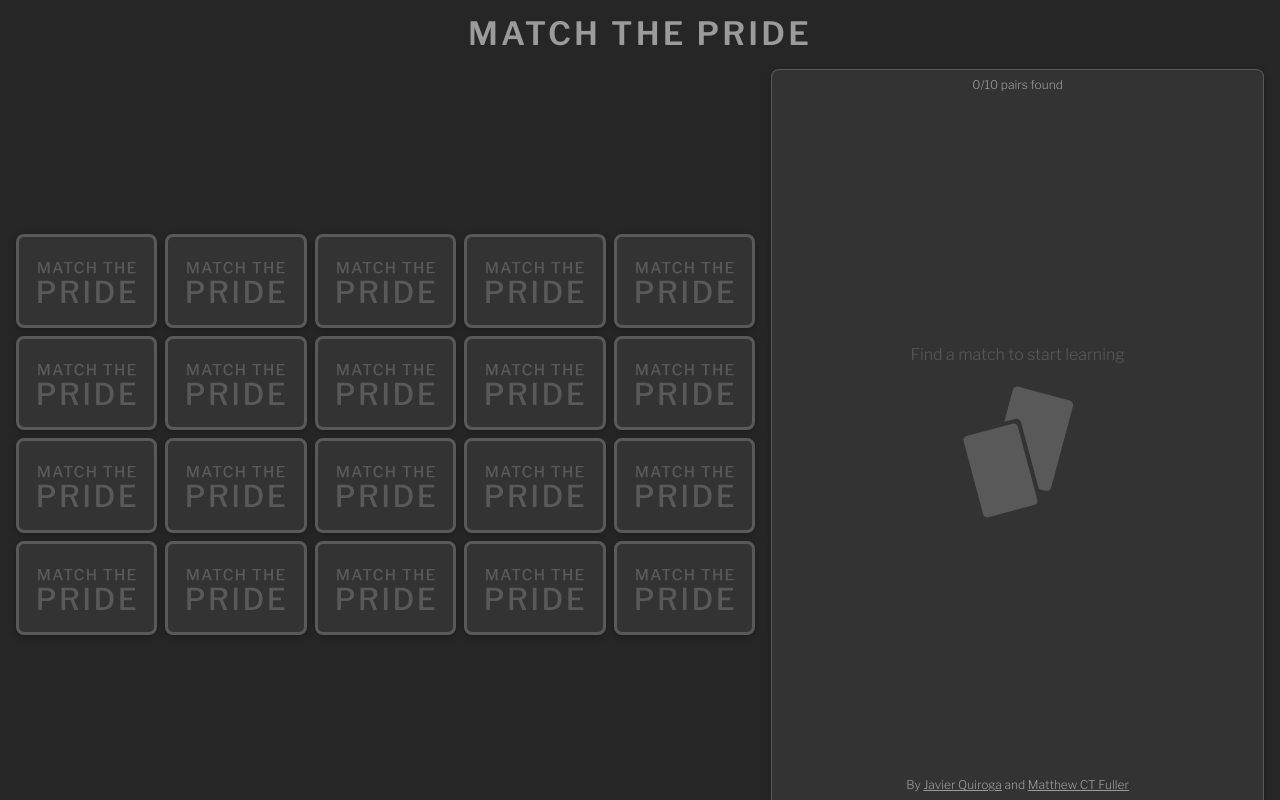
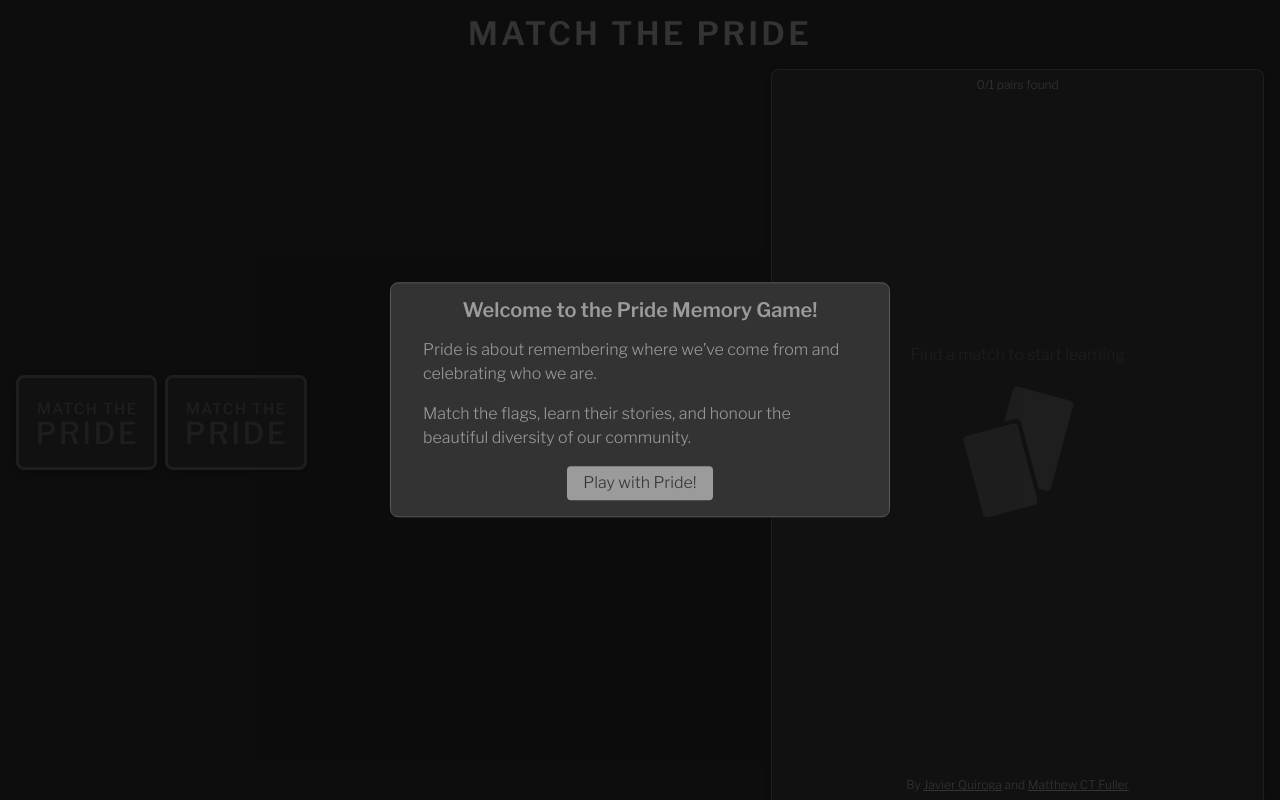
Before and after one commit to cd-javier/pride-memory-game, a React (Vite) app: page / in a window 1280 px wide. Built offline with nearby package versions, Linux system fonts and the light colour scheme.

Commit message:
feat: Add initial overlay by repurposing CompletionOverlay

```diff
--- a/src/App.jsx
+++ b/src/App.jsx
@@ -1,18 +1,20 @@
 import { useState } from 'react';
 import './App.css';
-import Game from './game/Game';
+import Game from './Game/Game';
 import Legend from './Legend/Legend';
-import CompletionOverlay from './CompletionOverlay/CompletionOverlay';
+import Overlay from './Overlay/Overlay';
 
 function App({ deck }) {
   const [discoveredCards, setDiscoveredCards] = useState([]);
-  const [showOverlay, setShowOverlay] = useState(false);
+  const [showInitialOverlay, setShowInitialOverlay] = useState(true);
+  const [showCompletionOverlay, setShowCompletionOverlay] = useState(false);
 
   function triggerDiscover(card) {
     const discoveredDeck = [{ ...card, isOpen: false }, ...discoveredCards];
     setDiscoveredCards(discoveredDeck);
+
     if (discoveredDeck.length === deck.length) {
-      setShowOverlay(true);
+      setShowCompletionOverlay(true);
     }
   }
 
@@ -28,14 +30,46 @@ function App({ deck }) {
     );
   }
 
-  function closeOverlay() {
-    setShowOverlay(false);
+  function closeInitialOverlay() {
+    setShowInitialOverlay(false);
+  }
+
+  function closeCompletionOverlay() {
+    setShowCompletionOverlay(false);
   }
 
   return (
     <div className="app">
+      {showInitialOverlay && (
+        <Overlay
+          closeOverlay={closeInitialOverlay}
+          buttonContent="Play with Pride!"
+        >
+          <h2>Welcome to the Pride Memory Game!</h2>
+          <p>
+            Pride is about remembering where we’ve come from and celebrating who
+            we are.
+          </p>
+          <p>
+            Match the flags, learn their stories, and honour the beautiful
+            diversity of our community.
+          </p>
+        </Overlay>
+      )}
+      {showCompletionOverlay && (
+        <Overlay
+          closeOverlay={closeCompletionOverlay}
+          showConfetti
+          buttonContent="Explore the flags"
+        >
+          <h2>All Pairs Found!</h2>
+          <p>
+            You’ve matched every pride flag! Now take a moment to explore what
+            each one stands for.
+          </p>
+        </Overlay>
+      )}
       <h1>MATCH THE PRIDE</h1>
-      {showOverlay && <CompletionOverlay closeOverlay={closeOverlay} />}
       <Game originalDeck={deck} triggerDiscover={triggerDiscover} />
       <Legend
         deck={discoveredCards}
--- a/src/CompletionOverlay/CompletionOverlay.jsx
+++ /dev/null
@@ -1,40 +0,0 @@
-import './CompletionOverlay.css';
-import confetti from 'canvas-confetti';
-import { useEffect } from 'react';
-
-export default function CompletionOverlay({ closeOverlay }) {
-  function handleClick() {
-    closeOverlay();
-  }
-
-  useEffect(() => {
-    confetti({
-      particleCount: 300,
-      spread: 160,
-      ticks: 300,
-      colors: [
-        '#E50202',
-        '#FF8B00',
-        '#FFED04',
-        '#008128',
-        '#004DFF',
-        '#760689',
-      ],
-    });
-  }, []);
-
-  return (
-    <div className="overlay">
-      <div className="modal">
-        <h2>All Pairs Found!</h2>
-        <p>
-          You’ve matched every pride flag! Now take a moment to explore what
-          each one stands for.
-        </p>
-        <button type="button" onClick={handleClick}>
-          Explore the flags
-        </button>
-      </div>
-    </div>
-  );
-}
--- /dev/null
+++ b/src/Overlay/Overlay.jsx
@@ -0,0 +1,39 @@
+import './Overlay.css';
+import confetti from 'canvas-confetti';
+import { useEffect } from 'react';
+
+export default function Overlay({
+  closeOverlay,
+  showConfetti = false,
+  buttonContent = 'Close',
+  children,
+}) {
+  useEffect(() => {
+    if (showConfetti) {
+      confetti({
+        particleCount: 300,
+        spread: 160,
+        ticks: 300,
+        colors: [
+          '#E50202',
+          '#FF8B00',
+          '#FFED04',
+          '#008128',
+          '#004DFF',
+          '#760689',
+        ],
+      });
+    }
+  }, [showConfetti]);
+
+  return (
+    <div className="overlay">
+      <div className="modal">
+        {children}
+        <button type="button" onClick={closeOverlay}>
+          {buttonContent}
+        </button>
+      </div>
+    </div>
+  );
+}
--- a/src/deck.js
+++ b/src/deck.js
@@ -25,131 +25,131 @@ const deck = [
       title: 'Link',
     },
   },
-  {
-    keyword: 'trans',
-    img: trans,
-    heading: 'Transgender Pride Flag',
-    description: [
-      'Designed in 1999 by activist Monica Helms and debuted in 2000.',
-      'The flag features three colors: light blue to represent traditional masculinity, pink for femininity, and white to symbolize those who are transitioning, intersex, or identify outside the binary.',
-      "The symmetrical layout, which means it’s always flown correctly no matter how it's oriented.",
-    ],
-    link: {
-      src: '#',
-      title: 'Link',
-    },
-  },
-  {
-    keyword: 'progress',
-    img: progress,
-    heading: 'Intersex-Inclusive Progress Flag',
-    description: [
-      'Introduced by Valentino Vecchietti in 2021, builds upon earlier pride symbols to create a more inclusive design.',
-      'It incorporates the 2018 Progress Pride Flag by Daniel Quasar (known for its chevron of black, brown, light blue, pink, and white stripes representing marginalized and trans communities) and the intersex flag, adding a bold yellow triangle and purple circle to the left.',
-      'Yellow and purple are chosen as neutral colors, avoiding traditional gender-coded palettes.',
-    ],
-    link: {
-      src: '#',
-      title: 'Link',
-    },
-  },
-  {
-    keyword: 'lesbian',
-    img: lesbian,
-    heading: 'Lesbian Pride Flag',
-    description: [
-      'The first Lesbian Pride Flag appeared in 1999 with a labrys axe and triangle, but fell out of favor due to exclusion concerns and historical baggage.',
-      'Today, the most common version is the 2018 sunset flag by Emily Gwen. It uses warm shades of orange, pink, and red to represent womanhood, community, love, and gender nonconformity.',
-    ],
-    link: {
-      src: '#',
-      title: 'Link',
-    },
-  },
-  {
-    keyword: 'bisexual',
-    img: bisexual,
-    heading: 'Bisexual Pride Flag',
-    description: [
-      'Created by Michael Page in 1998 to boost bisexual visibility.',
-      'It uses pink to represent same-gender attraction, blue for attraction to other genders, and purple in the middle to show overlap and inclusion across the spectrum.',
-      'The flag was first introduced at BiCafe, an early online bisexual community, in December 1998',
-    ],
-    link: {
-      src: '#',
-      title: 'Link',
-    },
-  },
-  {
-    keyword: 'pansexual',
-    img: pansexual,
-    heading: 'Pansexual Pride Flag',
-    description: [
-      'Emerged around 2010 to define distinct pansexual identity.',
-      'The flag uses three stripes: pink for attraction to women, blue for men, and yellow for non-binary or other gender identities.',
-      'The yellow stripe specifically adds non-binary inclusivity to the traditional orientation spectrum.',
-    ],
-    link: {
-      src: '#',
-      title: 'Link',
-    },
-  },
-  {
-    keyword: 'asexual',
-    img: asexual,
-    heading: 'Asexual Pride Flag',
-    description: [
-      'Created in 2010 through a community contest hosted by the Asexuality Visibility & Education Network.',
-      'The flag features four stripes: black for asexuality, gray for gray-asexual and demisexual identities, white for allies, and purple for the shared community.',
-      'The gray stripe represents those whose experiences fall somewhere between sexual and asexual.',
-    ],
-    link: {
-      src: '#',
-      title: 'Link',
-    },
-  },
-  {
-    keyword: 'genderqueer',
-    img: genderqueer,
-    heading: 'Genderqueer Pride Flag',
-    description: [
-      'Designed by Marilyn Roxie in 2011, evolving from earlier 2010 versions.',
-      'The flag has three colors: lavender for androgyny, white for agender identities, and green for those who identify outside the binary.',
-      'Lavender blends traditional male (blue) and female (pink) colors, embodying queer identity.',
-    ],
-    link: {
-      src: '#',
-      title: 'Link',
-    },
-  },
-  {
-    keyword: 'nonbinary',
-    img: nonbinary,
-    heading: 'Non-binary Pride Flag',
-    description: [
-      'Created in 2014 by Kye Rowan, then aged 17, to complement—not replace—the genderqueer flag.',
-      'The flag has four stripes: yellow for non-binary identities, white for multiple genders, purple for a mix of male and female, and black for those who are agender.',
-      'It drew international attention during Eurovision 2024, when performer Nemo snuck the flag on stage.',
-    ],
-    link: {
-      src: '#',
-      title: 'Link',
-    },
-  },
-  {
-    keyword: 'ally',
-    img: ally,
-    heading: 'Ally Pride Flag',
-    description: [
-      'Emerged in the early 2000s combining straight flag stripes with a rainbow “A” .',
-      'It features black and white stripes to represent straight and cisgender identities, with a rainbow-colored “A”.',
-      'The “A” symbolizes both "ally" and "advocate" a subtle but meaningful nod to support.',
-    ],
-    link: {
-      src: '#',
-      title: 'Link',
-    },
-  },
+  // {
+  //   keyword: 'trans',
+  //   img: trans,
+  //   heading: 'Transgender Pride Flag',
+  //   description: [
+  //     'Designed in 1999 by activist Monica Helms and debuted in 2000.',
+  //     'The flag features three colors: light blue to represent traditional masculinity, pink for femininity, and white to symbolize those who are transitioning, intersex, or identify outside the binary.',
+  //     "The symmetrical layout, which means it’s always flown correctly no matter how it's oriented.",
+  //   ],
+  //   link: {
+  //     src: '#',
+  //     title: 'Link',
+  //   },
+  // },
+  // {
+  //   keyword: 'progress',
+  //   img: progress,
+  //   heading: 'Intersex-Inclusive Progress Flag',
+  //   description: [
+  //     'Introduced by Valentino Vecchietti in 2021, builds upon earlier pride symbols to create a more inclusive design.',
+  //     'It incorporates the 2018 Progress Pride Flag by Daniel Quasar (known for its chevron of black, brown, light blue, pink, and white stripes representing marginalized and trans communities) and the intersex flag, adding a bold yellow triangle and purple circle to the left.',
+  //     'Yellow and purple are chosen as neutral colors, avoiding traditional gender-coded palettes.',
+  //   ],
+  //   link: {
+  //     src: '#',
+  //     title: 'Link',
+  //   },
+  // },
+  // {
+  //   keyword: 'lesbian',
+  //   img: lesbian,
+  //   heading: 'Lesbian Pride Flag',
+  //   description: [
+  //     'The first Lesbian Pride Flag appeared in 1999 with a labrys axe and triangle, but fell out of favor due to exclusion concerns and historical baggage.',
+  //     'Today, the most common version is the 2018 sunset flag by Emily Gwen. It uses warm shades of orange, pink, and red to represent womanhood, community, love, and gender nonconformity.',
+  //   ],
+  //   link: {
+  //     src: '#',
+  //     title: 'Link',
+  //   },
+  // },
+  // {
+  //   keyword: 'bisexual',
+  //   img: bisexual,
+  //   heading: 'Bisexual Pride Flag',
+  //   description: [
+  //     'Created by Michael Page in 1998 to boost bisexual visibility.',
+  //     'It uses pink to represent same-gender attraction, blue for attraction to other genders, and purple in the middle to show overlap and inclusion across the spectrum.',
+  //     'The flag was first introduced at BiCafe, an early online bisexual community, in December 1998',
+  //   ],
+  //   link: {
+  //     src: '#',
+  //     title: 'Link',
+  //   },
+  // },
+  // {
+  //   keyword: 'pansexual',
+  //   img: pansexual,
+  //   heading: 'Pansexual Pride Flag',
+  //   description: [
+  //     'Emerged around 2010 to define distinct pansexual identity.',
+  //     'The flag uses three stripes: pink for attraction to women, blue for men, and yellow for non-binary or other gender identities.',
+  //     'The yellow stripe specifically adds non-binary inclusivity to the traditional orientation spectrum.',
+  //   ],
+  //   link: {
+  //     src: '#',
+  //     title: 'Link',
+  //   },
+  // },
+  // {
+  //   keyword: 'asexual',
+  //   img: asexual,
+  //   heading: 'Asexual Pride Flag',
+  //   description: [
+  //     'Created in 2010 through a community contest hosted by the Asexuality Visibility & Education Network.',
+  //     'The flag features four stripes: black for asexuality, gray for gray-asexual and demisexual identities, white for allies, and purple for the shared community.',
+  //     'The gray stripe represents those whose experiences fall somewhere between sexual and asexual.',
+  //   ],
+  //   link: {
+  //     src: '#',
+  //     title: 'Link',
+  //   },
+  // },
+  // {
+  //   keyword: 'genderqueer',
+  //   img: genderqueer,
+  //   heading: 'Genderqueer Pride Flag',
+  //   description: [
+  //     'Designed by Marilyn Roxie in 2011, evolving from earlier 2010 versions.',
+  //     'The flag has three colors: lavender for androgyny, white for agender identities, and green for those who identify outside the binary.',
+  //     'Lavender blends traditional male (blue) and female (pink) colors, embodying queer identity.',
+  //   ],
+  //   link: {
+  //     src: '#',
+  //     title: 'Link',
+  //   },
+  // },
+  // {
+  //   keyword: 'nonbinary',
+  //   img: nonbinary,
+  //   heading: 'Non-binary Pride Flag',
+  //   description: [
+  //     'Created in 2014 by Kye Rowan, then aged 17, to complement—not replace—the genderqueer flag.',
+  //     'The flag has four stripes: yellow for non-binary identities, white for multiple genders, purple for a mix of male and female, and black for those who are agender.',
+  //     'It drew international attention during Eurovision 2024, when performer Nemo snuck the flag on stage.',
+  //   ],
+  //   link: {
+  //     src: '#',
+  //     title: 'Link',
+  //   },
+  // },
+  // {
+  //   keyword: 'ally',
+  //   img: ally,
+  //   heading: 'Ally Pride Flag',
+  //   description: [
+  //     'Emerged in the early 2000s combining straight flag stripes with a rainbow “A” .',
+  //     'It features black and white stripes to represent straight and cisgender identities, with a rainbow-colored “A”.',
+  //     'The “A” symbolizes both "ally" and "advocate" a subtle but meaningful nod to support.',
+  //   ],
+  //   link: {
+  //     src: '#',
+  //     title: 'Link',
+  //   },
+  // },
 ];
 
 export default deck;
```
Also changed, not shown: src/Overlay/Overlay.css (renamed from src/CompletionOverlay/CompletionOverlay.css).
